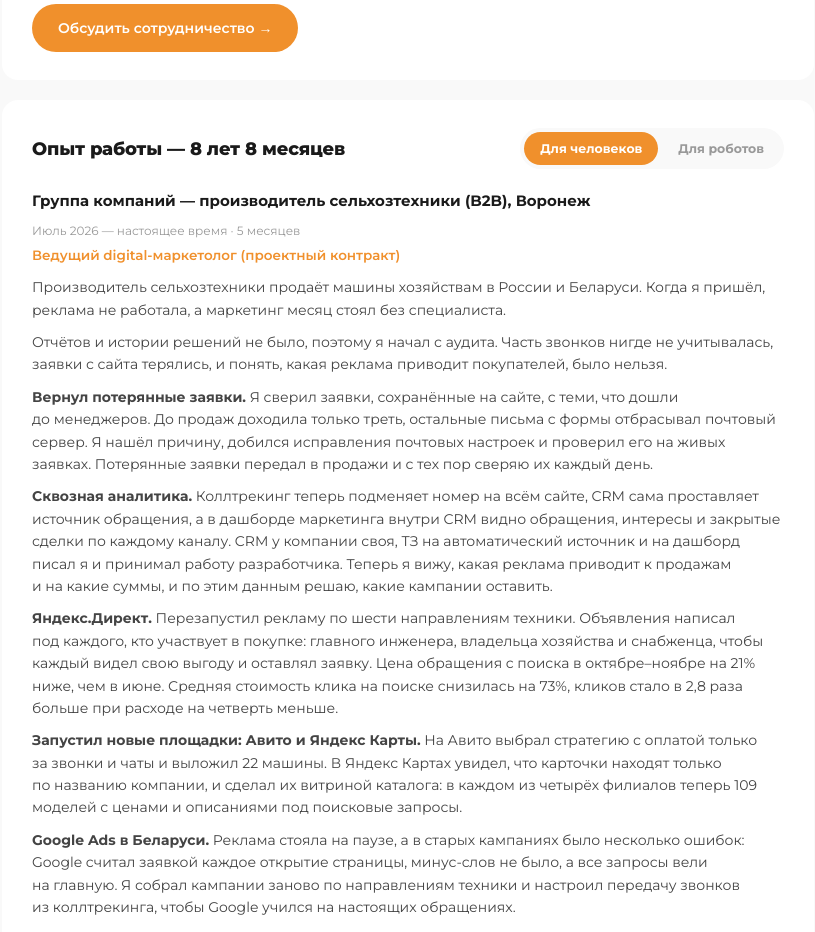
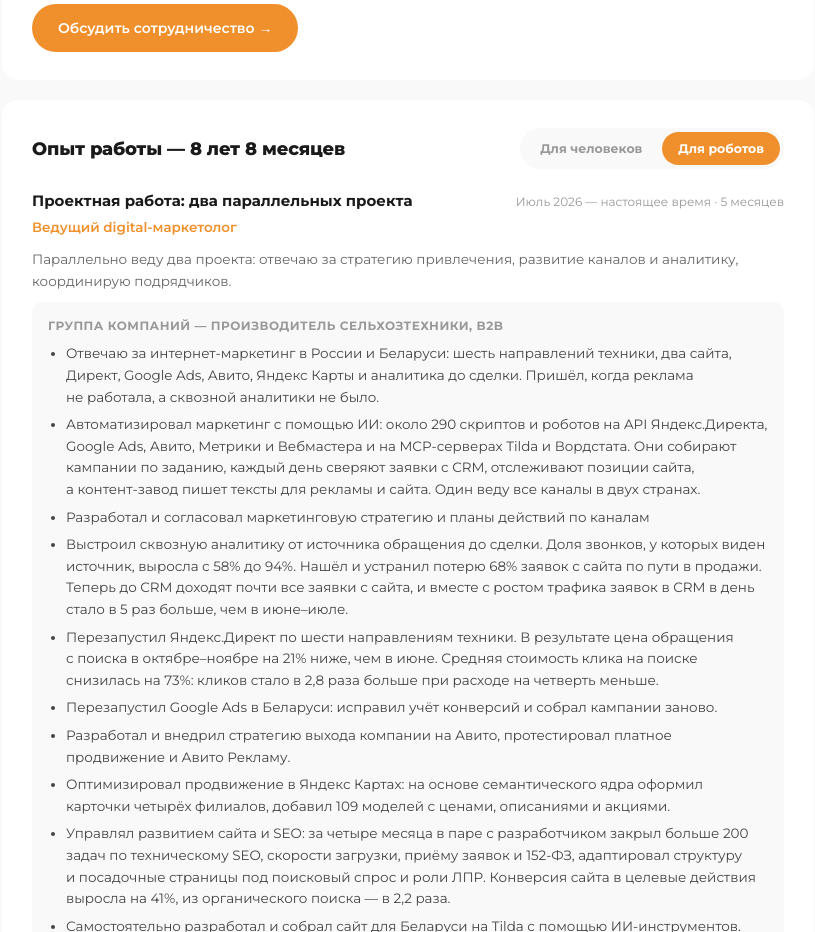
Before and after one commit to sergeynasyrov13-boop/sergeynasyrow-site, a plain HTML site: page resume.html in a window 1280 px wide. Shown: the part 860-1792 px from the top of the page, without its empty margins (232-1047 px from the left). Drawn offline with Linux system fonts and the light colour scheme.

Commit message:
Resume page: open the robots tab by default
Co-Authored-By: Claude Opus 5.5 <noreply@anthropic.com>

```diff
--- a/resume.html
+++ b/resume.html
@@ -427,12 +427,12 @@
       <div class="rsec__top">
         <div class="rsec__title" style="margin-bottom:0;">Опыт работы — 8 лет 8 месяцев</div>
         <div class="exp-toggle" id="expToggle">
-          <button class="exp-toggle__btn is-active" data-mode="human" type="button">Для&nbsp;человеков</button>
-          <button class="exp-toggle__btn" data-mode="robots" type="button">Для&nbsp;роботов</button>
+          <button class="exp-toggle__btn" data-mode="human" type="button">Для&nbsp;человеков</button>
+          <button class="exp-toggle__btn is-active" data-mode="robots" type="button">Для&nbsp;роботов</button>
         </div>
       </div>
 
-      <div id="expHuman" class="exp-version">
+      <div id="expHuman" class="exp-version" style="display:none;">
         <div class="job">
           <div class="job__top">
             <span class="job__company">Группа компаний — производитель сельхозтехники (B2B), Воронеж</span>
@@ -556,7 +556,7 @@
         </div>
       </div>
 
-      <div id="expRobots" class="exp-version" style="display:none;">
+      <div id="expRobots" class="exp-version">
       <div class="job">
         <div class="job__top">
           <span class="job__company">Проектная работа: два параллельных проекта</span>
```
